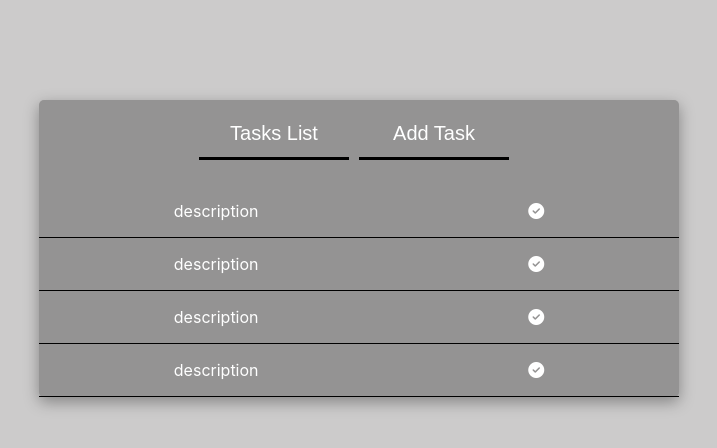
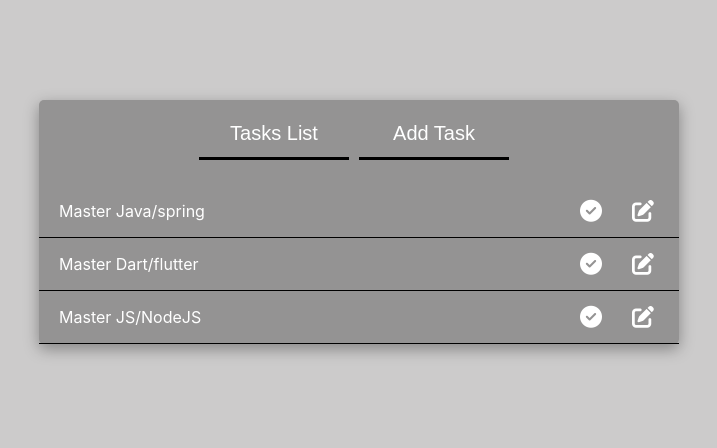
Before and after one commit to jkdGMC/redux_checkpoint, a React (Create React App) app: page / in a window 1280 px wide. Shown: the top 448 px of the page, without its empty margins (281-998 px from the left). Built offline with nearby package versions, Linux system fonts and the light colour scheme.

Commit message:
Last release of todo app

```diff
--- a/package.json
+++ b/package.json
@@ -3,13 +3,16 @@
   "version": "0.1.0",
   "private": true,
   "dependencies": {
+    "@reduxjs/toolkit": "^1.8.4",
     "@testing-library/jest-dom": "^5.16.5",
     "@testing-library/react": "^13.3.0",
     "@testing-library/user-event": "^13.5.0",
     "react": "^18.2.0",
     "react-dom": "^18.2.0",
+    "react-redux": "^8.0.2",
     "react-router-dom": "^6.3.0",
     "react-scripts": "5.0.1",
+    "redux": "^4.2.0",
     "web-vitals": "^2.1.4"
   },
   "scripts": {
--- a/src/App.js
+++ b/src/App.js
@@ -1,14 +1,10 @@
 import './App.css';
 import { ListTask } from './Components/ListTask/ListTask';
-import {  useLocation, useNavigate } from 'react-router-dom'
 import { useState } from 'react';
 import AddTask from './Components/AddTask/AddTask'
 function App() {
 
-  const location = useLocation()
-  const navigate = useNavigate()
   const [click, setClick] = useState('')
-  console.log(click)
 
   return (
     <div className="App">
@@ -28,7 +24,7 @@ function App() {
           </div>
           :
           <div className='taskList'>
-            <AddTask />
+            <AddTask setClick={setClick}/>
           </div>
       }
 
--- a/src/Components/AddTask/AddTask.js
+++ b/src/Components/AddTask/AddTask.js
@@ -1,15 +1,34 @@
-import React from 'react'
+import React, { useState } from 'react'
 import './AddTask.css'
+import { useDispatch } from 'react-redux'
+import { addTask } from '../../redux'
 
-const AddTask = () => {
+const AddTask = ({setClick}) => {
+
+  const dispatch = useDispatch()
+  const [newTask,setNewTask] = useState({description:''})
+
   return (
     <div className='AddTask'>
       <h3>Add a task</h3>
       <div className='input-container'>
-        <input type='text' placeholder='Description' required />
+        <input
+        type='text'
+        placeholder='Description'
+        onChange={(e) => setNewTask({description : e.target.value,isDone: false})}
+
+        required />
       </div>
       <div className='btn-container'>
-        <button type='submit' className='add-btn'>Add task</button>
+        <button
+          type='submit'
+          className='add-btn'
+          onClick={() => {
+            dispatch(addTask(newTask));
+            setClick('tasklist')
+          }}
+        >Add task
+        </button>
       </div>
     </div>
   )
--- a/src/Components/ListTask/ListTask.js
+++ b/src/Components/ListTask/ListTask.js
@@ -1,15 +1,22 @@
 import React from 'react'
+import { useSelector } from 'react-redux'
 import { Task } from '../Task/Task'
 import './ListTask.css'
 
 export const ListTask = () => {
 
+  const tasks = useSelector(state => state.toDo)
+
   return (
     <div className='ListTask'>
-        <Task />
-        <Task />
-        <Task />
-        <Task />
+        {
+            tasks.map(task => (
+                <Task
+                  key={task.id}
+                  task={task}
+                />
+            ))
+        }
     </div>
   )
 }
--- a/src/Components/Task/Task.css
+++ b/src/Components/Task/Task.css
@@ -2,13 +2,39 @@
     width: 100%;
     display: flex;
     border-bottom: 1px solid black;
-    justify-content: space-around;
+    justify-content: space-between;
     align-items: center;
 }
 
-/* .active{
-    color: green;
-} */
 i{
     cursor: pointer;
+    font-size: 22px;
 }
+
+.fa-pen-to-square{
+    margin-left: 30px;
+}
+
+.description{
+    margin-left: 20px;
+}
+
+.task_icon{
+    margin-right: 25px;
+}
+
+.input-edit{
+    width: 150px;
+    height: 20px;
+    margin-bottom: 5px;
+    border: none;
+    box-shadow: rgba(0, 0, 0, 0.35) 0px 5px 15px;
+    border-radius: 2px;
+}
+
+.edit-btn{
+    border: none;
+    border-radius: 3px;
+    margin-left: 15px;
+    box-shadow: rgba(0, 0, 0, 0.35) 0px 5px 15px;
+}
--- a/src/Components/Task/Task.js
+++ b/src/Components/Task/Task.js
@@ -1,25 +1,55 @@
-import React from 'react'
+import React, { useState } from 'react'
 import './Task.css'
+import { useDispatch } from 'react-redux'
+import { editTask, toggleTask } from '../../redux'
 
-export const Task = () => {
+export const Task = ({task}) => {
 
-//   const test = e => {
-//     e.preventDefault()
-//     let icons = document.querySelectorAll('.fa-solid')
-//     console.log(icons)
-//     for (let icon of icons)
-//         icon.classList.toggle('active')
-
-//   }
-// onClick={e => test(e)
+  let isDone = task.isDone
+  const dispatch = useDispatch()
+  const [isEdit, setIsEdit] = useState(false)
+  const [newDesc,setNewDesc] = useState({id: task.id, desc: ''})
 
   return (
     <div className='Task'>
         <div className='description'>
-            <p>description</p>
+            {
+                (!isEdit) ?
+                    <p>{task.description}</p>
+                    :
+                    (
+                    <>
+                        <input
+                        type='text'
+                        className='input-edit'
+                        placeholder={task.description}
+                        onChange={e => setNewDesc({...newDesc, desc: e.target.value})}
+                        />
+                        <button
+                        type='button'
+                        className='edit-btn'
+                        onClick={() => {
+                            dispatch(editTask(newDesc))
+                            setIsEdit(!isEdit)
+                        }}
+                        >Edit task</button>
+                    </>
+                    )
+
+            }
         </div>
         <div className='task_icon'>
-            <i className="fa-solid fa-circle-check"></i>
+            <i
+                className='fa-solid fa-circle-check'
+                onClick={() => {dispatch(toggleTask(task.id))}}
+                style={{color: (isDone) ? 'green':'white'}}
+            ></i>
+            <i
+                className="fa-solid fa-pen-to-square"
+                onClick={() => {
+                    setIsEdit(!isEdit)
+                }}
+            ></i>
         </div>
     </div>
   )
--- /dev/null
+++ b/src/redux.js
@@ -0,0 +1,52 @@
+import { createSlice, configureStore } from "@reduxjs/toolkit";
+
+const toDoSlice = createSlice({
+    name: 'toDo',
+    initialState: [
+        {
+            id: 1,
+            description: 'Master Java/spring',
+            isDone: false
+        },
+        {
+            id: Math.floor(Math.random() * 100),
+            description: 'Master Dart/flutter',
+            isDone: false
+        },
+        {
+            id: Math.floor(Math.random() * 100),
+            description: 'Master JS/NodeJS',
+            isDone: false
+        }
+    ],
+    reducers: {
+        addTask: (state, action) => {
+            const newTask = {
+                id: Math.floor(Math.random() * 100),
+                description: action.payload.description,
+                isDone : action.payload.isDone
+            }
+            state.push(newTask)
+        },
+        editTask: (state, action) => {
+            const task = state.find(task => task.id === action.payload.id)
+            task.description = action.payload.desc
+        },
+        filterTasks: (state, action) => {
+            state = state.filter(task => task === action.payload)
+        },
+        toggleTask: (state, action) => {
+            const task = state.find(task => task.id === action.payload)
+            task.isDone = !task.isDone
+        }
+    }
+})
+
+export const {addTask, editTask, filterTasks, toggleTask} = toDoSlice.actions
+
+//Create store redux
+export const store = configureStore({
+    reducer:{
+        toDo: toDoSlice.reducer
+    }
+})
```
Also changed, not shown: src/index.js (+4 -3 lines), 1 other file (tests, documents, lock files or other folders).
